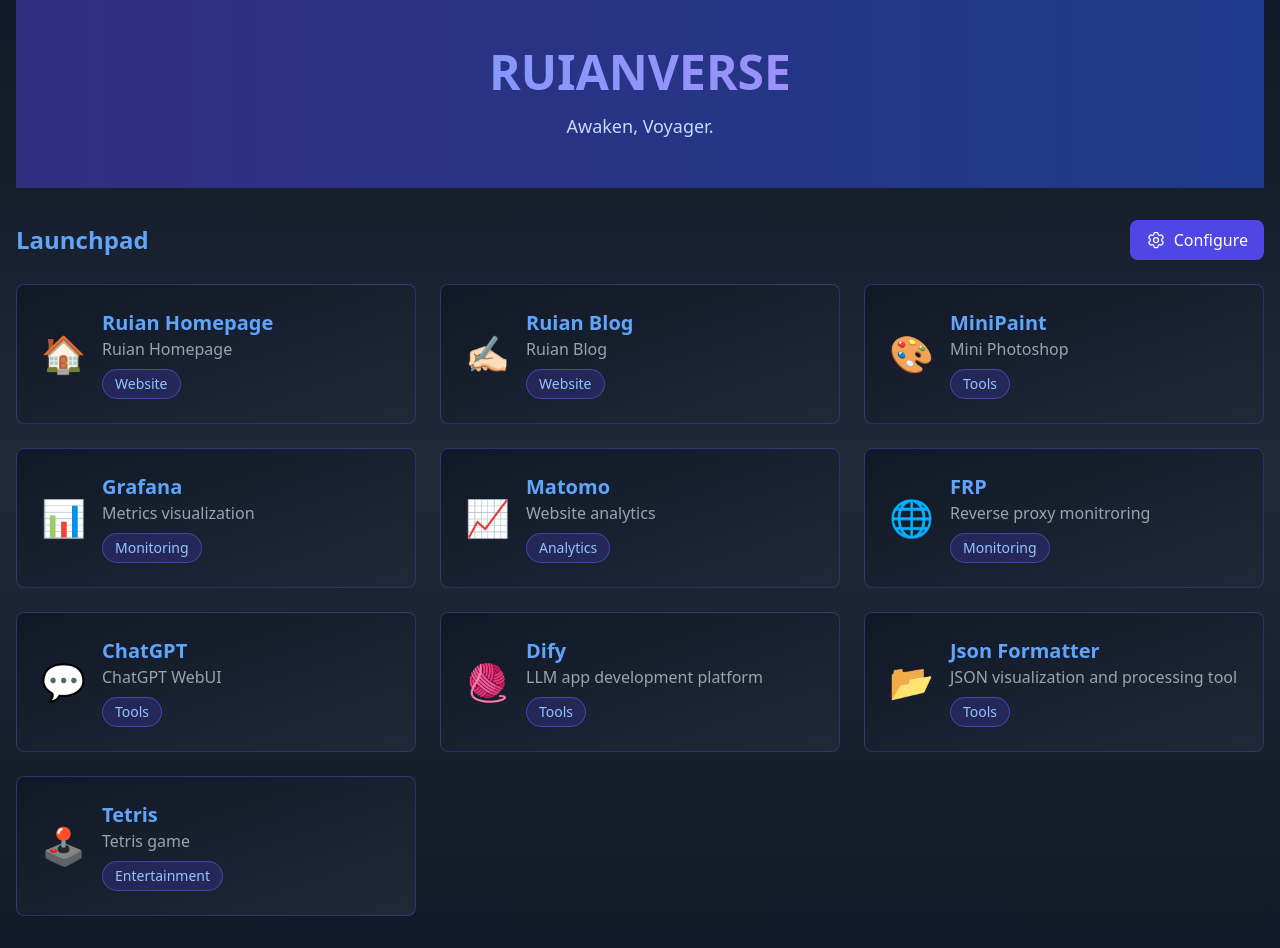
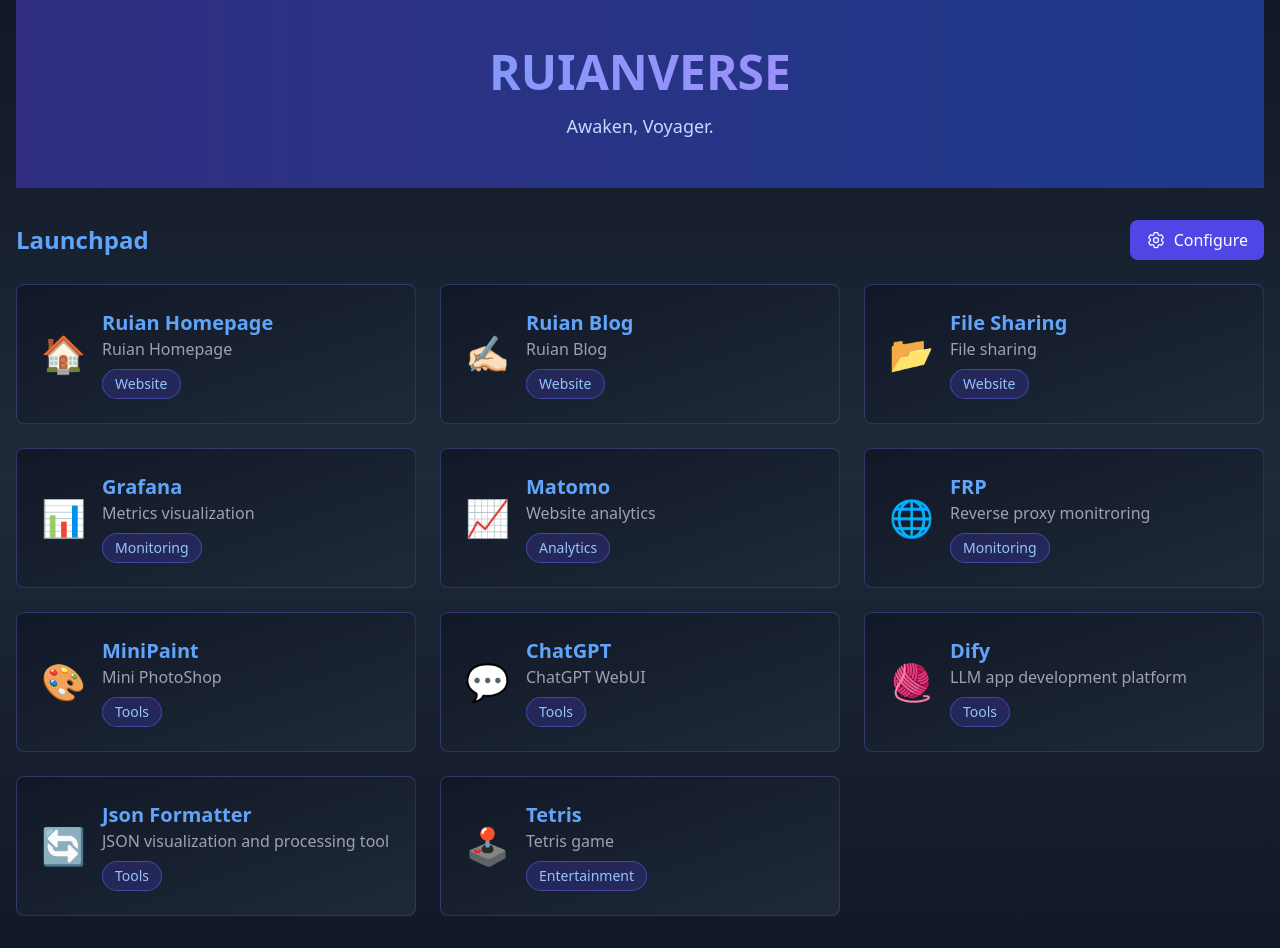
Before and after one commit to rainding0311/ruian-navigation-page, a React (Vite) app in the folder project/: page / in a window 1280 px wide. Built offline with nearby package versions, Linux system fonts and the light colour scheme.

Commit message:
added more portals

```diff
--- a/project/src/data/portals.ts
+++ b/project/src/data/portals.ts
@@ -18,12 +18,12 @@ export const portals: Portal[] = [
     category: 'Website',
   },
   {
-    id: 'paint',
-    title: 'MiniPaint',
-    url: 'https://www.ruianding.com/apps/miniPaint/index.html',
-    description: 'Mini Photoshop',
-    icon: '🎨',
-    category: 'Tools',
+    id: 'file',
+    title: 'File Sharing',
+    url: 'https://www.ruianding.com/files',
+    description: 'File sharing',
+    icon: '📂',
+    category: 'Website',
   },
   {
     id: 'grafana',
@@ -50,6 +50,14 @@ export const portals: Portal[] = [
     category: 'Monitoring',
   },
   {
+    id: 'paint',
+    title: 'MiniPaint',
+    url: 'https://www.ruianding.com/apps/miniPaint/index.html',
+    description: 'Mini PhotoShop',
+    icon: '🎨',
+    category: 'Tools',
+  },
+  {
     id: 'gpt',
     title: 'ChatGPT',
     url: 'https://gpt.ruianding.com/',
@@ -70,7 +78,7 @@ export const portals: Portal[] = [
     title: 'Json Formatter',
     url: 'https://json.ruianding.com/',
     description: 'JSON visualization and processing tool',
-    icon: '📂',
+    icon: '🔄',
     category: 'Tools',
   },
   {
```
